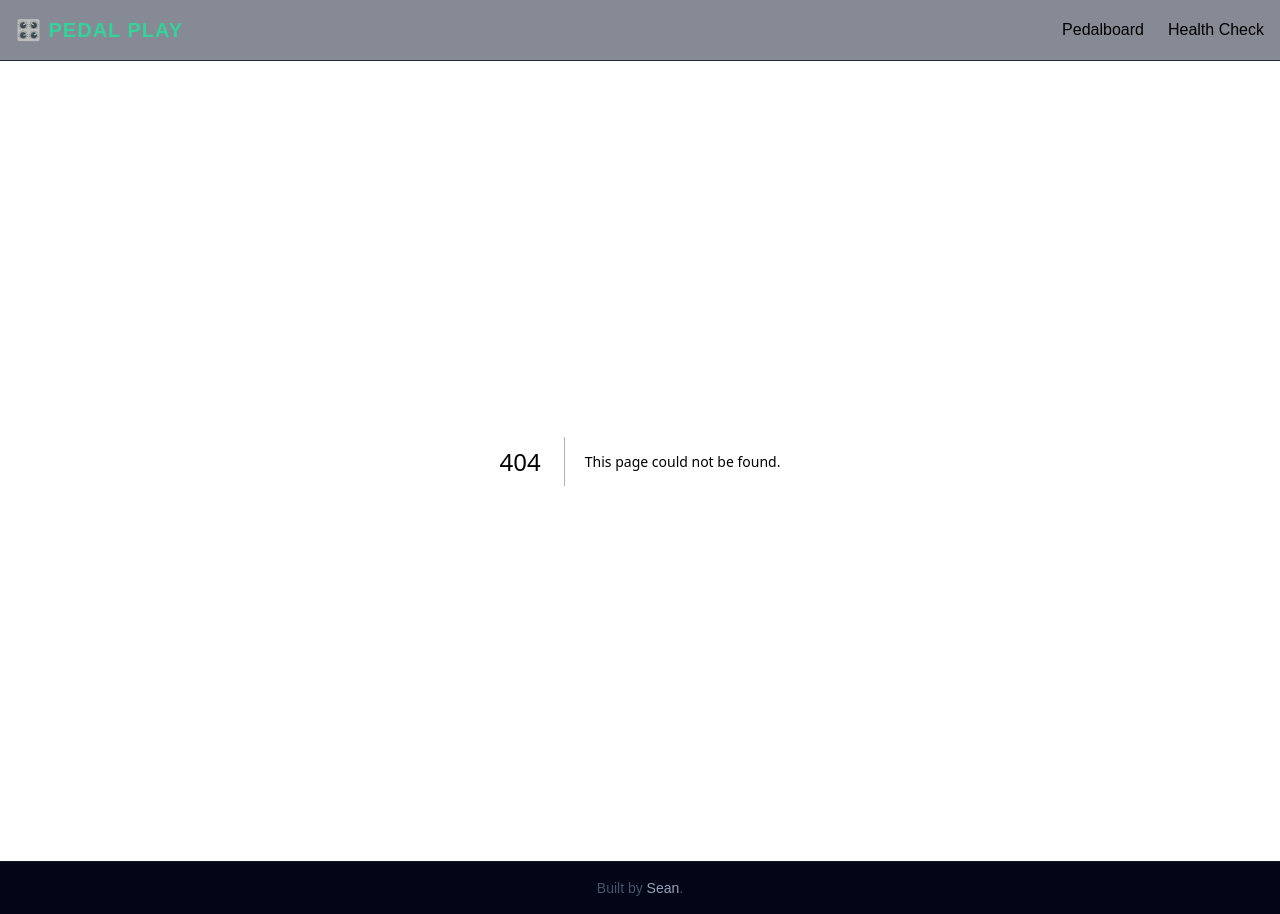
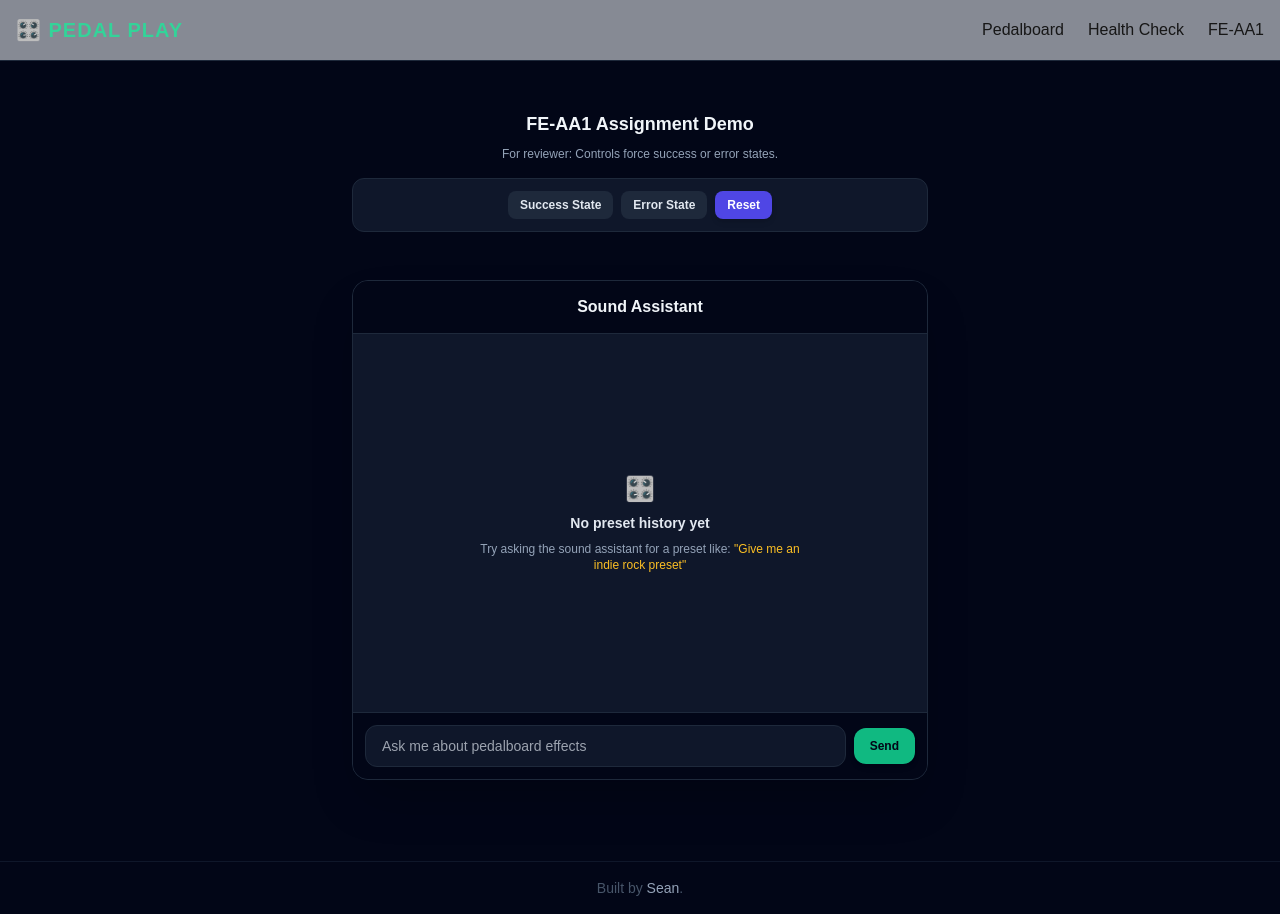
Before and after one commit to SeanAverS/flyrank-capstone, a Next.js app: page /demo in a window 1280 px wide. Before the commit this address had no page. Built offline with nearby package versions, Linux system fonts and the light colour scheme.

Commit message:
feat: FE-AA1 - full life cycle send/stop message button

```diff
--- /dev/null
+++ b/app/demo/page.tsx
@@ -0,0 +1,58 @@
+// FE-AA1 assignment demo
+"use client";
+
+import { useState } from "react";
+import ChatBox from "@/components/ChatBox";
+
+export default function AssignmentDemoPage() {
+  const [forcedState, setForcedState] = useState<"success" | "error" | null>(null);
+
+  return (
+    <main className="flex flex-col items-center justify-center min-h-screen bg-slate-950 p-6">
+      <div className="w-full max-w-xl mb-4 flex flex-col space-y-2">
+        <h1 className="text-slate-100 font-bold text-lg text-center">
+          FE-AA1 Assignment Demo
+        </h1>
+        <p className="text-slate-400 text-xs text-center">
+          For reviewer: Controls force success or error states.
+        </p>
+      </div>
+
+      {/* Reviewer Demo Triggers */}
+      <div className="mb-4 flex items-center justify-center space-x-2 bg-slate-900 border border-slate-800 p-3 rounded-xl w-full max-w-xl">
+        <button
+          onClick={() => setForcedState("success")}
+          className={`px-3 py-1.5 rounded-lg text-xs font-semibold transition ${
+            forcedState === "success"
+              ? "bg-emerald-500 text-slate-950 shadow-md"
+              : "bg-slate-800 text-slate-200 hover:bg-slate-700"
+          }`}
+        >
+          Success State
+        </button>
+        <button
+          onClick={() => setForcedState("error")}
+          className={`px-3 py-1.5 rounded-lg text-xs font-semibold transition ${
+            forcedState === "error"
+              ? "bg-rose-600 text-white shadow-md"
+              : "bg-slate-800 text-slate-200 hover:bg-slate-700"
+          }`}
+        >
+          Error State
+        </button>
+        <button
+          onClick={() => setForcedState(null)}
+          className={`px-3 py-1.5 rounded-lg text-xs font-semibold transition ${
+            forcedState === null
+              ? "bg-indigo-600 text-white shadow-md"
+              : "bg-slate-800 text-slate-200 hover:bg-slate-700"
+          }`}
+        >
+          Reset
+        </button>
+      </div>
+
+      <ChatBox forcedState={forcedState} />
+    </main>
+  );
+}
--- a/app/layout.tsx
+++ b/app/layout.tsx
@@ -23,6 +23,7 @@ export default function RootLayout({
             <nav className="flex gap-6">
               <Link href="/" className="hover:text-emerald-400 transition-colors">Pedalboard</Link>
               <Link href="/health-check" className="hover:text-emerald-400 transition-colors">Health Check</Link>
+              <Link href="/health-check" className="hover:text-emerald-400 transition-colors">FE-AA1</Link>
             </nav>
           </div>
         </header>
--- a/components/ChatBox.tsx
+++ b/components/ChatBox.tsx
@@ -8,11 +8,13 @@ import { motion, AnimatePresence } from "framer-motion";
 
 interface ChatBoxProps {
   onApplyPreset?: (preset: { boostEngaged: boolean; filterEngaged: boolean; delayEngaged: boolean }) => void;
+  forcedState?: "success" | "error" | null;
 }
 
-export default function ChatBox({ onApplyPreset }: ChatBoxProps) {
-  const { messages, sendMessage, stop, status, error, setMessages } = useChat();
+export default function ChatBox({ onApplyPreset, forcedState }: ChatBoxProps) {
+  const { messages, sendMessage, stop, status, error: chatError, setMessages } = useChat();
   const [textInput, setTextInput] = useState("");
+  const [manualError, setManualError] = useState(false);
   const scrollRef = useRef<HTMLDivElement>(null);
   const [isAtBottom, setIsAtBottom] = useState(true);
   const isLoading = status === "streaming" || status === "submitted";
@@ -30,9 +32,23 @@ export default function ChatBox({ onApplyPreset }: ChatBoxProps) {
     }
   }, [messages, isAtBottom]);
 
+  // FE-AA1: Reset manual error when user switches states
+  useEffect(() => {
+    if (forcedState !== "error") {
+      setManualError(false);
+    }
+  }, [forcedState]);
+
   const onSubmit = (e: React.FormEvent) => {
     e.preventDefault();
     if (!textInput.trim()) return;
+
+    // FE-AA1: Handle forced error state
+    if (forcedState === "error" || manualError) {
+      setManualError(true);
+      setTextInput("");
+      return;
+    }
 
     if (onApplyPreset) {
       const lower = textInput.toLowerCase();
@@ -49,6 +65,7 @@ export default function ChatBox({ onApplyPreset }: ChatBoxProps) {
 
   // Retry answering a question after losing connection
   const handleRetry = () => {
+    setManualError(false);
     const lastUserMessage = [...messages].reverse().find((m: any) => m.role === "user");
     if (!lastUserMessage) return;
 
@@ -61,6 +78,8 @@ export default function ChatBox({ onApplyPreset }: ChatBoxProps) {
     }
   };
 
+  const hasError = chatError || manualError || forcedState === "error";
+
   return (
     <div className="flex flex-col h-[500px] w-full max-w-xl rounded-2xl border border-slate-800 bg-slate-900 shadow-2xl overflow-hidden text-slate-100 my-8">
       <div className="px-5 py-3.5 border-b border-slate-800 bg-slate-950 flex items-center justify-between">
@@ -69,7 +88,7 @@ export default function ChatBox({ onApplyPreset }: ChatBoxProps) {
 
       <div ref={scrollRef} onScroll={handleScroll} className="flex-1 overflow-y-auto p-4 space-y-4 text-sm">
         {/* Handle UI when no questions have been asked */}
-        {messages.length === 0 && !error && (
+        {messages.length === 0 && !hasError && (
           <div className="h-full flex flex-col items-center justify-center text-center p-6 text-slate-400 space-y-2">
             <span className="text-2xl">🎛️</span>
             <p className="font-semibold text-slate-200">No preset history yet</p>
@@ -169,10 +188,14 @@ export default function ChatBox({ onApplyPreset }: ChatBoxProps) {
         })}
 
         {/* Retry answering a question after losing connection */}
-        {error && (
-          <div className="p-3 bg-rose-950/60 border border-rose-800 rounded-xl text-rose-200 text-xs flex flex-col space-y-2 my-2">
+        {hasError && (
+          <motion.div
+            initial={{ opacity: 0, y: 5 }}
+            animate={{ opacity: 1, y: 0 }}
+            className="p-3 bg-rose-950/60 border border-rose-800 rounded-xl text-rose-200 text-xs flex flex-col space-y-2 my-2"
+          >
             <div className="flex items-center justify-between">
-              <span className="font-semibold">⚠️ Connection or stream failed</span>
+              <span className="font-semibold">⚠️ Connection or stream failed (Forced Error State)</span>
               <button
                 onClick={() => handleRetry()}
                 className="px-2.5 py-1 bg-rose-700 hover:bg-rose-600 text-white rounded-lg font-medium transition"
@@ -180,7 +203,7 @@ export default function ChatBox({ onApplyPreset }: ChatBoxProps) {
                 Retry Last Message
               </button>
             </div>
-          </div>
+          </motion.div>
         )}
 
         {isLoading && messages[messages.length - 1]?.role === "user" && (
@@ -202,15 +225,39 @@ export default function ChatBox({ onApplyPreset }: ChatBoxProps) {
           placeholder="Ask me about pedalboard effects"
           className="flex-1 bg-slate-900 border border-slate-800 rounded-xl px-4 py-2.5 text-sm text-slate-100 focus:outline-none focus:ring-2 focus:ring-emerald-500"
         />
-        {isLoading ? (
-          <button type="button" onClick={stop} className="bg-rose-600 text-white px-4 py-2.5 rounded-xl font-semibold text-xs hover:bg-rose-500 transition">
-            Stop
-          </button>
-        ) : (
-          <button type="submit" className="bg-emerald-500 text-slate-950 px-4 py-2.5 rounded-xl font-semibold text-xs hover:bg-emerald-400 transition">
-            Send
-          </button>
-        )}
+
+        <div className="relative">
+          <AnimatePresence mode="wait" initial={false}>
+            {isLoading ? (
+              <motion.button
+                key="stop"
+                type="button"
+                onClick={stop}
+                initial={{ opacity: 0, scale: 0.9 }}
+                animate={{ opacity: 1, scale: 1 }}
+                exit={{ opacity: 0, scale: 0.9 }}
+                transition={{ duration: 0.15 }}
+                whileTap={{ scale: 0.97 }}
+                className="bg-rose-600 text-white px-4 py-2.5 rounded-xl font-semibold text-xs hover:bg-rose-500 focus:outline-none focus:ring-2 focus:ring-rose-400 shadow-md"
+              >
+                Stop
+              </motion.button>
+            ) : (
+              <motion.button
+                key="send"
+                type="submit"
+                initial={{ opacity: 0, scale: 0.9 }}
+                animate={{ opacity: 1, scale: 1 }}
+                exit={{ opacity: 0, scale: 0.9 }}
+                transition={{ duration: 0.15 }}
+                whileTap={{ scale: 0.97 }}
+                className="bg-emerald-500 text-slate-950 px-4 py-2.5 rounded-xl font-semibold text-xs hover:bg-emerald-400 focus:outline-none focus:ring-2 focus:ring-emerald-400 shadow-md"
+              >
+                Send
+              </motion.button>
+            )}
+          </AnimatePresence>
+        </div>
       </form>
     </div>
   );
```
Also changed, not shown: 1 other file (tests, documents, lock files or other folders).
